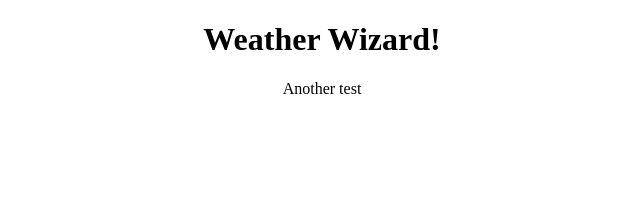
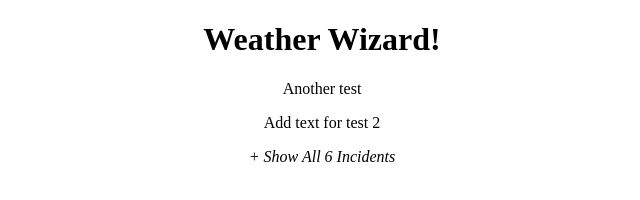
Before and after one commit to vincent-young-1701/app, a website: page index.html in a window 1280 px wide. Shown: the whole page, without its empty margins (318-958 px from the left). Drawn offline with Linux system fonts and the light colour scheme.

Commit message:
Test 2 change

```diff
--- a/index.html
+++ b/index.html
@@ -14,5 +14,9 @@
   <body>
     <h1>Weather Wizard!</h1>
     <p>Another test</p>
+		<p>Add text for test 2</p>
   </body>
+  <div class="expand-incidents font-small border-color color-secondary">
+    <span><var>+ Show All</var> <var>6</var> <var>Incidents</var></span>
+  </div>
 </html>
```
